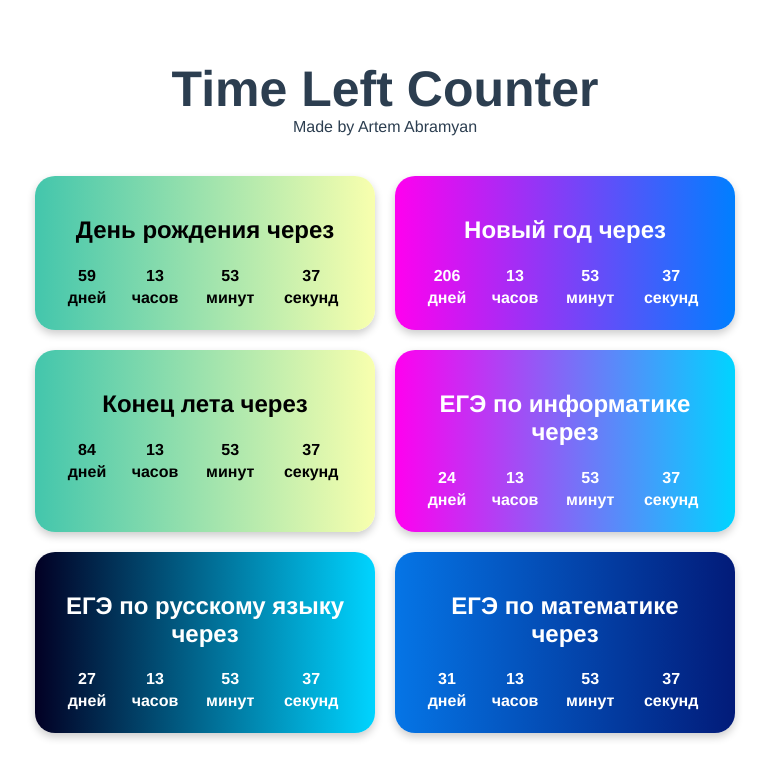
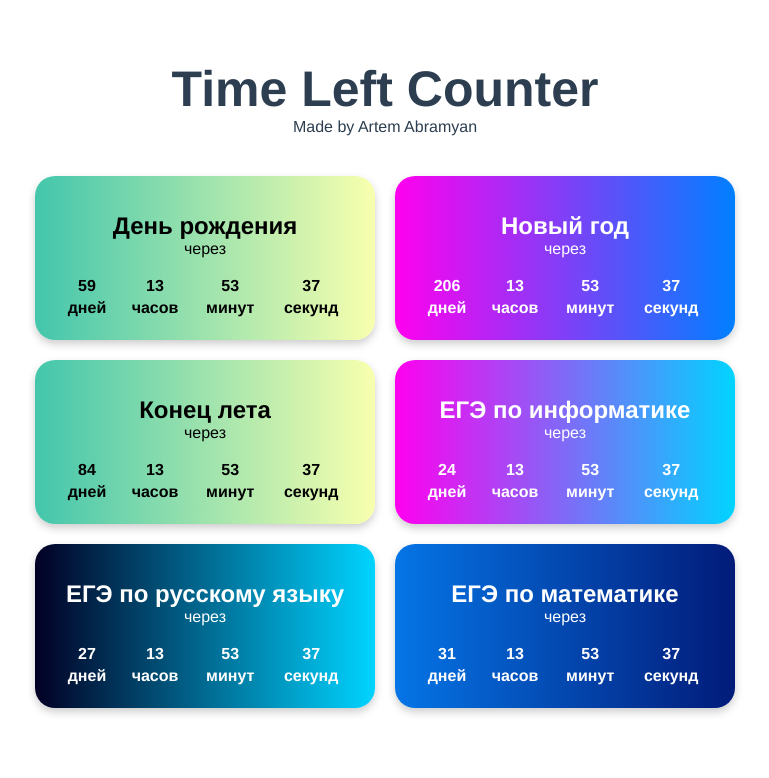
Before and after one commit to mSiotniHS/time-left-counter, a Vue app: page / in a window 1280 px wide. Shown: the top 778 px of the page, without its empty margins (255-1024 px from the left). Built offline with nearby package versions, Linux system fonts and the light colour scheme.

Commit message:
Change Card UI

```diff
--- a/src/components/Card.vue
+++ b/src/components/Card.vue
@@ -1,6 +1,9 @@
 <template>
   <div class="card" :style="cssVars">
-    <h2>{{ title }} через</h2>
+    <div class="top">
+      <h2 class="title">{{ title }}</h2>
+      <p class="in">через</p>
+    </div>
     <table>
       <tr>
         <th>{{ daysLeft }}</th>
@@ -133,4 +136,13 @@ export default {
 
   justify-self: center;
 }
+
+.title,
+.in {
+  margin: 0;
+}
+
+.top {
+  margin: 16px 0 16px;
+}
 </style>
```
